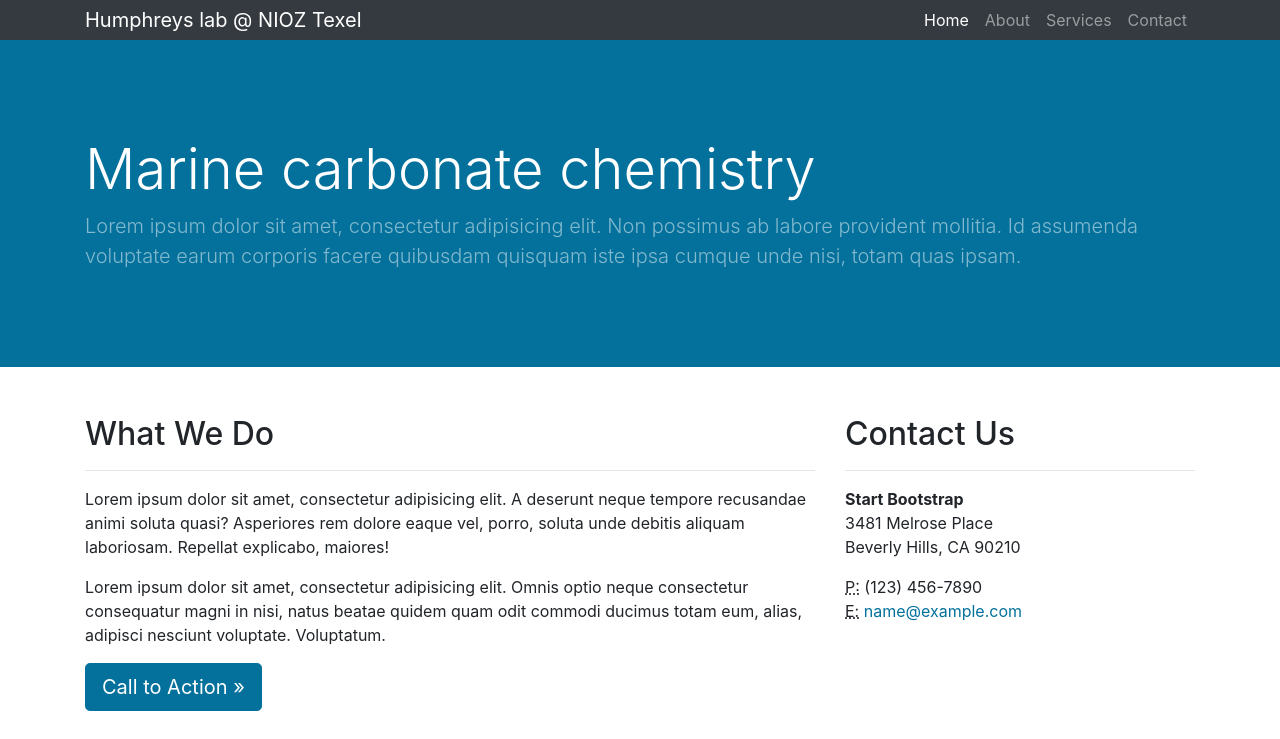
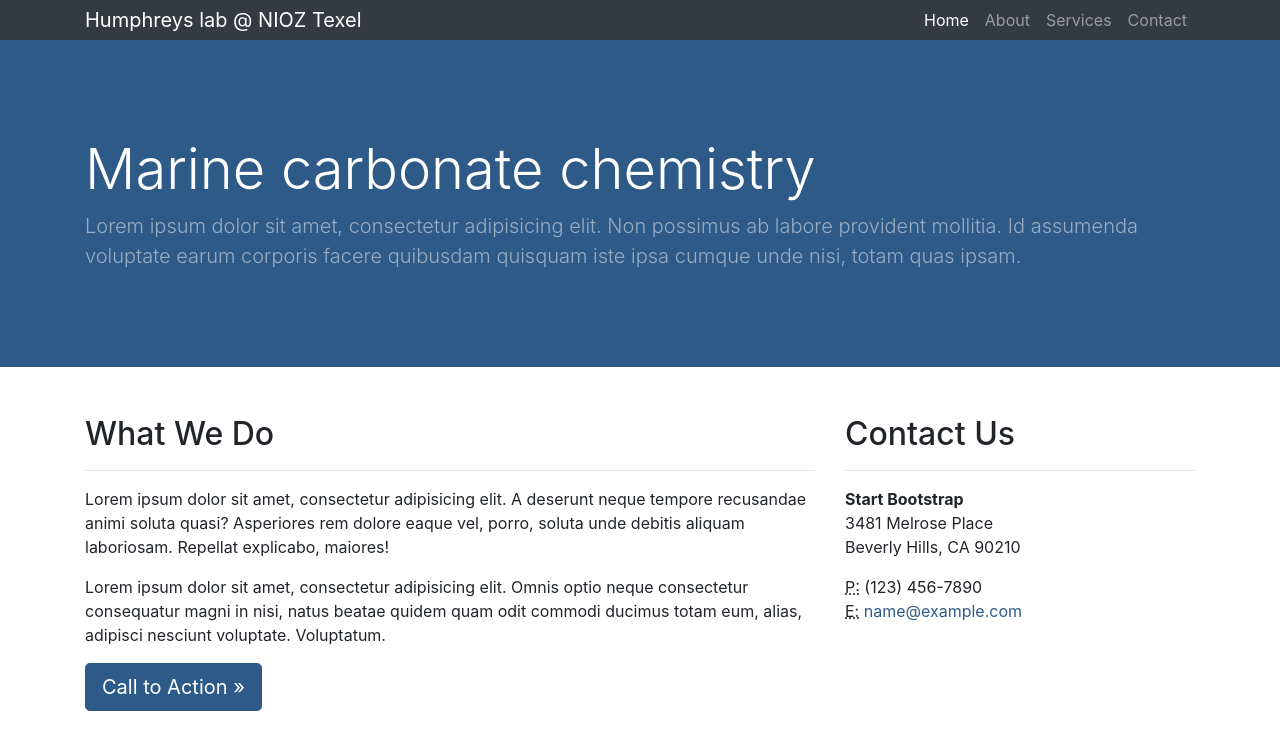
Before and after one commit to humphreys-lab/humphreys-lab.github.io, a Jekyll site: the page built from index.html, in a window 1280 px wide. Shown: the top 739 px of the page. Built offline with Jekyll 4.4.1, drawn with Linux system fonts in a browser that asks for light colours; grey boxes are pictures that could not be loaded.

Commit message:
darker blue

```diff
--- a/_config.yml
+++ b/_config.yml
@@ -2,7 +2,7 @@ title: Humphreys lab @ NIOZ Texel
 description: A business home page starter template for Bootstrap 4 featuring marketing boxes and a full width image header.
 
 baseurl: /
-color-scheme: "#03719c"
+color-scheme: "#2e5a88"
 
 sass:
   sass_dir: /assets/css/_sass
```
